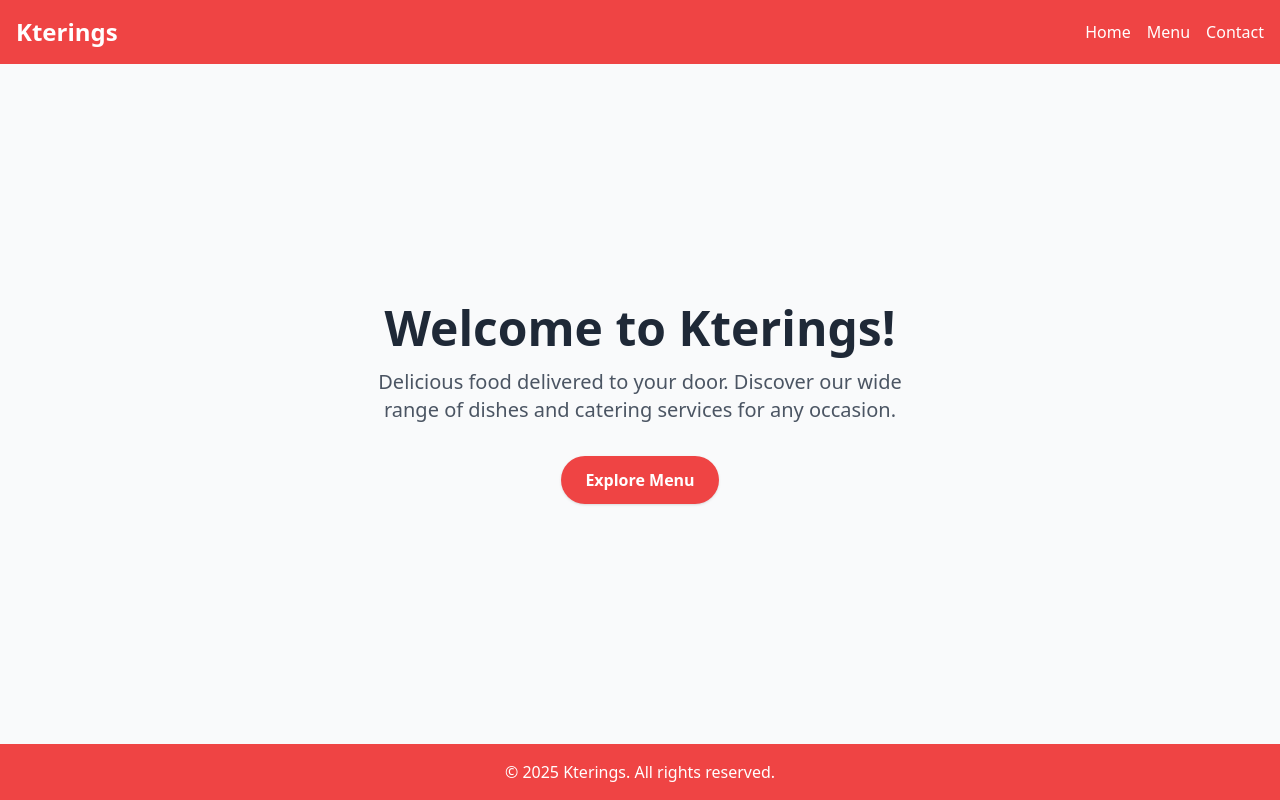
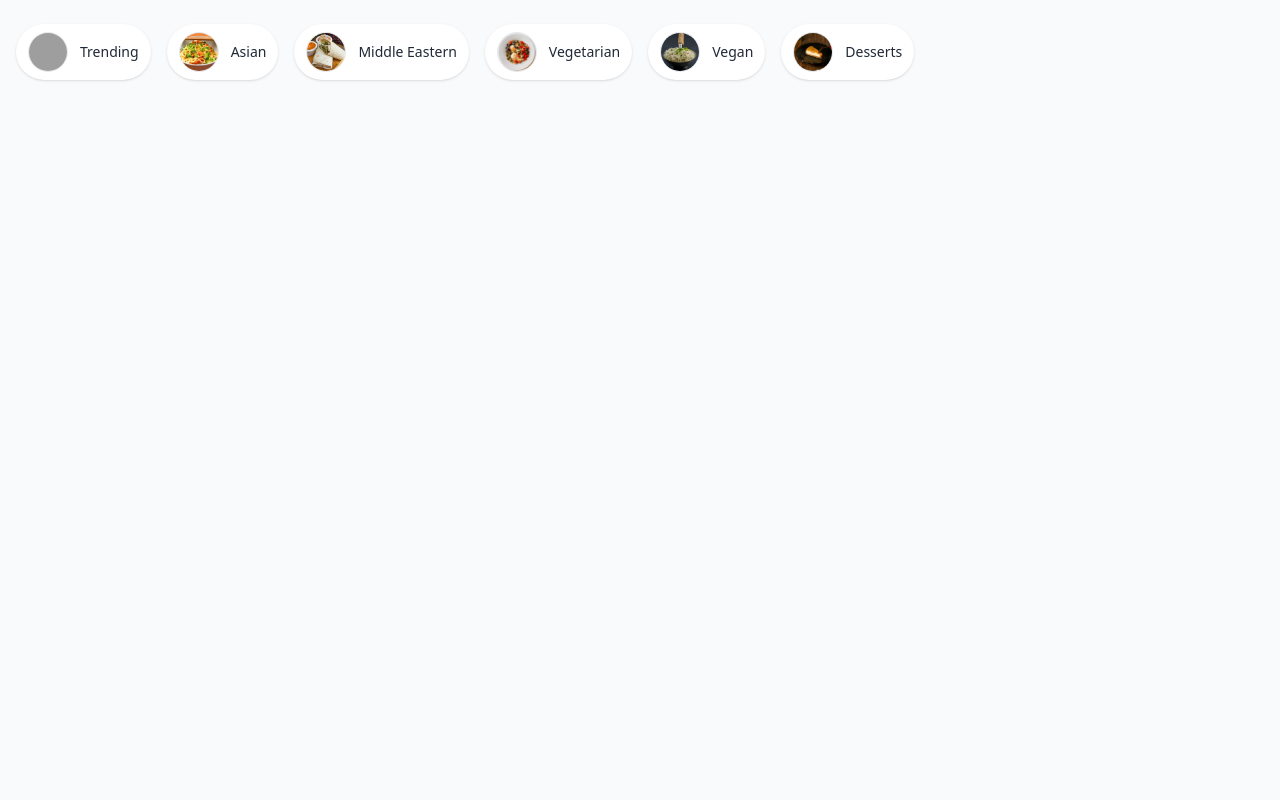
Before and after one commit to ktering/frontend, a React (Vite) app: page / in a window 1280 px wide. Built offline with nearby package versions, Linux system fonts and the light colour scheme; grey boxes are pictures that could not be loaded.

Commit message:
Added category

```diff
--- a/src/App.jsx
+++ b/src/App.jsx
@@ -1,39 +1,46 @@
 // src/App.jsx
+import CategorySection from "./components/customer/home/CategorySection.jsx";
 function App() {
   return (
-    <div className="min-h-screen flex flex-col">
-      {/* Header */}
-      <header className="bg-red-500 text-white p-4 shadow">
-        <div className="container mx-auto flex justify-between items-center">
-          <h1 className="text-2xl font-bold">Kterings</h1>
-          <nav>
-            <ul className="flex space-x-4">
-              <li><a href="#" className="hover:underline">Home</a></li>
-              <li><a href="#" className="hover:underline">Menu</a></li>
-              <li><a href="#" className="hover:underline">Contact</a></li>
-            </ul>
-          </nav>
-        </div>
-      </header>
+    // <div className="min-h-screen flex flex-col">
+    //   {/* Header */}
+    //   <header className="bg-red-500 text-white p-4 shadow">
+    //     <div className="container mx-auto flex justify-between items-center">
+    //       <h1 className="text-2xl font-bold">Kterings</h1>
+    //       <nav>
+    //         <ul className="flex space-x-4">
+    //           <li><a href="#" className="hover:underline">Home</a></li>
+    //           <li><a href="#" className="hover:underline">Menu</a></li>
+    //           <li><a href="#" className="hover:underline">Contact</a></li>
+    //         </ul>
+    //       </nav>
+    //     </div>
+    //   </header>
 
-      {/* Hero Section */}
-      <main className="flex-grow bg-gray-50 flex flex-col items-center justify-center text-center py-20">
-        <h2 className="text-4xl md:text-5xl font-extrabold text-gray-800 mb-4">Welcome to Kterings!</h2>
-        <p className="text-lg md:text-xl text-gray-600 mb-8 max-w-xl">
-          Delicious food delivered to your door. Discover our wide range of dishes and catering services for any occasion.
-        </p>
-        <a href="#" className="bg-red-500 text-white px-6 py-3 rounded-full font-semibold shadow hover:bg-red-500 transition">
-          Explore Menu
-        </a>
-      </main>
+    //   {/* Hero Section */}
+    //   <main className="flex-grow bg-gray-50 flex flex-col items-center justify-center text-center py-20">
+    //     <h2 className="text-4xl md:text-5xl font-extrabold text-gray-800 mb-4">Welcome to Kterings!</h2>
+    //     <p className="text-lg md:text-xl text-gray-600 mb-8 max-w-xl">
+    //       Delicious food delivered to your door. Discover our wide range of dishes and catering services for any occasion.
+    //     </p>
+    //     <a href="#" className="bg-red-500 text-white px-6 py-3 rounded-full font-semibold shadow hover:bg-red-500 transition">
+    //       Explore Menu
+    //     </a>
+    //   </main>
 
-      {/* Footer */}
-      <footer className="bg-red-500 text-white py-4 mt-auto">
-        <div className="container mx-auto text-center">
-          &copy; {new Date().getFullYear()} Kterings. All rights reserved.
-        </div>
-      </footer>
+    //   {/* Footer */}
+    //   <footer className="bg-red-500 text-white py-4 mt-auto">
+    //     <div className="container mx-auto text-center">
+    //       &copy; {new Date().getFullYear()} Kterings. All rights reserved.
+    //     </div>
+    //   </footer>
+    // </div>
+
+    <>
+     <div className="min-h-screen bg-gray-50">
+      <CategorySection />
     </div>
+    </>
   );
 }
 
--- /dev/null
+++ b/src/components/customer/home/CategoryItem.jsx
@@ -0,0 +1,14 @@
+const CategoryItem = ({ name, image }) => {
+  return (
+    <div className="flex items-center gap-3 px-3 py-2 rounded-full bg-white shadow hover:shadow-md cursor-pointer transition">
+      <img
+        src={image}
+        alt={name}
+        className="w-10 h-10 object-cover rounded-full border border-gray-200"
+      />
+      <span className="text-sm font-medium text-gray-800">{name}</span>
+    </div>
+  );
+};
+
+export default CategoryItem;
--- /dev/null
+++ b/src/components/customer/home/CategorySection.jsx
@@ -0,0 +1,16 @@
+import CategoryItem from './CategoryItem';
+import categories from '../../../assets/data/categories';
+
+const CategorySection = () => {
+  return (
+    <div className="py-6 px-4">
+      <div className="flex gap-4 overflow-x-auto scrollbar-hide md:overflow-x-visible md:flex-wrap">
+        {categories.map((cat) => (
+          <CategoryItem key={cat.id} name={cat.name} image={cat.image} />
+        ))}
+      </div>
+    </div>
+  );
+};
+
+export default CategorySection;
```
Also changed, not shown: src/assets/data/categories.js (+6 -6 lines), src/pages/customer/Home.jsx (added).
